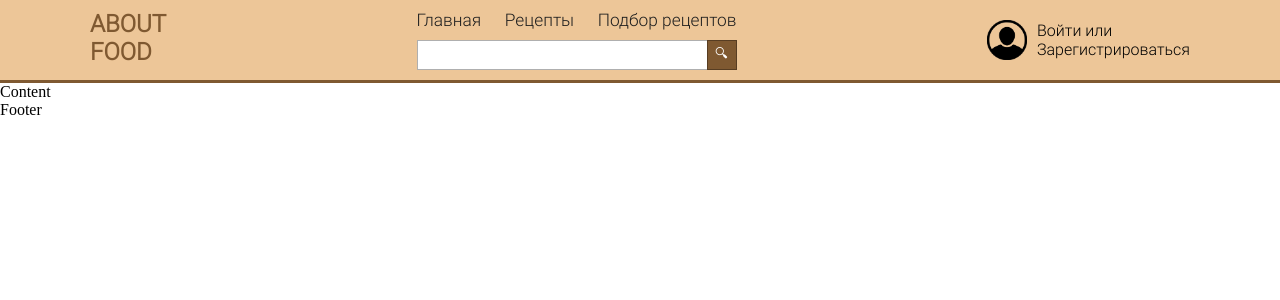
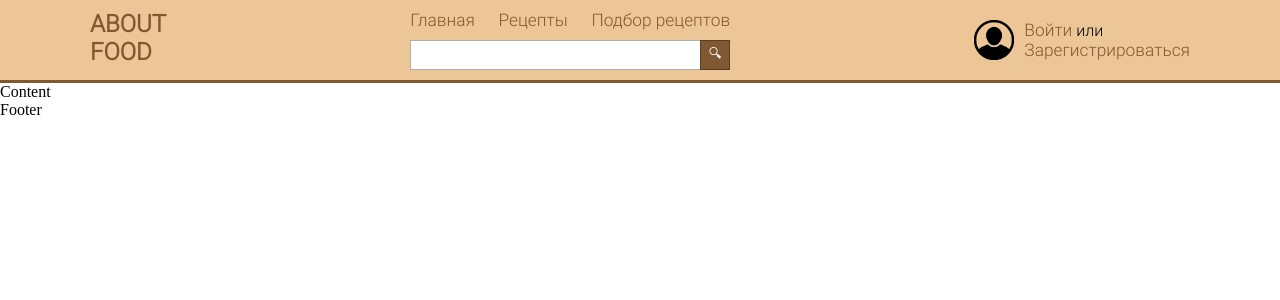
Before and after one commit to rowdyhub/aboutfood_react, a React (Create React App) app: page /recipes in a window 1280 px wide. Shown: the top 300 px of the page. Built offline with nearby package versions, Linux system fonts and the light colour scheme.

Commit message:
Correcting header layout

```diff
--- a/src/components/header/navBar/Nav.module.css
+++ b/src/components/header/navBar/Nav.module.css
@@ -4,12 +4,13 @@
 }
 
 a {
-    color: #1e1e1e;
+    color: var(--brown);
     text-decoration: none;
     font-family: 'AF_RobotoLight';
     font-size: 13pt;
 }
 
 a:hover {
-    color: #000000;
+    color: var(--brown);
+    font-weight: 600;
 }
--- a/src/components/header/navBar/NavBar.jsx
+++ b/src/components/header/navBar/NavBar.jsx
@@ -1,9 +1,11 @@
 import Nav from "./Nav";
 import Search from "./Search";
 
+import styles from './NavBar.module.css';
+
 let NavBar = () => {
     return (
-        <div>
+        <div className={styles.navBarCont}>
             <Nav />
             <Search />
         </div>
--- /dev/null
+++ b/src/components/header/navBar/NavBar.module.css
@@ -0,0 +1,3 @@
+.navBarCont {
+    position: relative;
+}
--- a/src/components/header/userBar/UserBar.jsx
+++ b/src/components/header/userBar/UserBar.jsx
@@ -6,8 +6,8 @@ let UserBar = () => {
             <div className={styles.userBar}>
                 <div className={styles.userPic}></div>
                 <div className={styles.userName}>
-                    <div>Войти или</div>
-                    <div>Зарегистрироваться</div>
+                    <div><a href='/login'>Войти</a> или</div>
+                    <div><a href='/signup'>Зарегистрироваться</a></div>
                 </div>
             </div>
 
```
